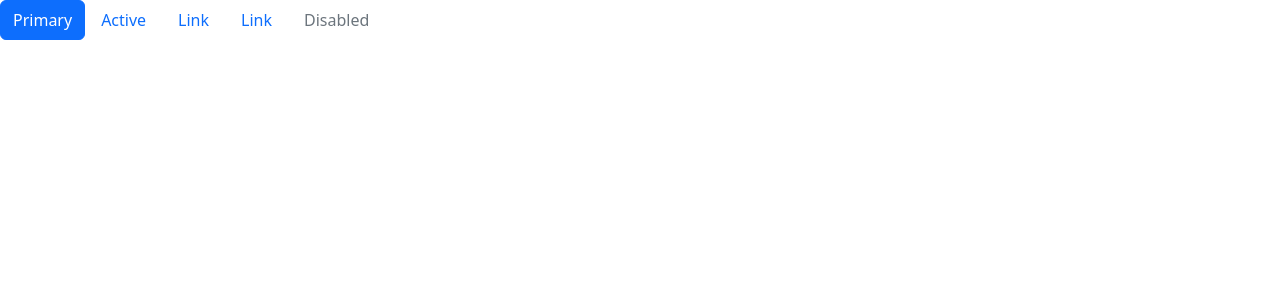
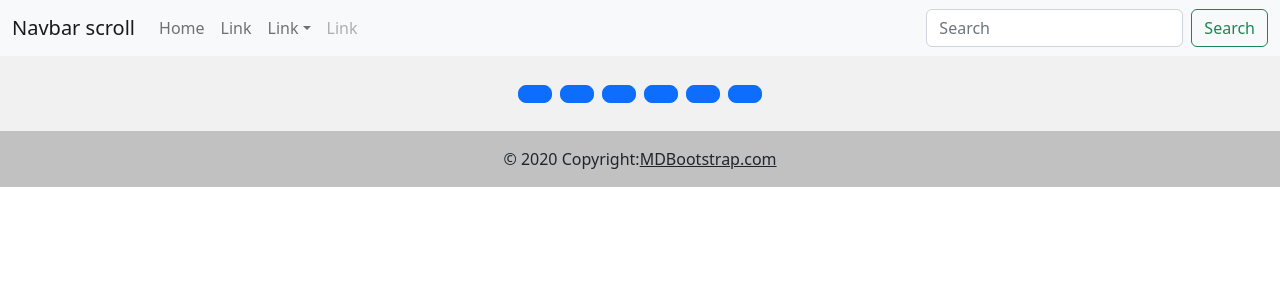
Before and after one commit to HernanS99/Practica-React, a React (Create React App) app: page / in a window 1280 px wide. Shown: the top 300 px of the page. Built offline with nearby package versions, Linux system fonts and the light colour scheme.

Commit message:
add footer

```diff
--- a/package.json
+++ b/package.json
@@ -3,11 +3,15 @@
   "version": "0.1.0",
   "private": true,
   "dependencies": {
+    "@fortawesome/fontawesome-svg-core": "^6.2.0",
+    "@fortawesome/free-solid-svg-icons": "^6.2.0",
+    "@fortawesome/react-fontawesome": "^0.2.0",
     "@testing-library/jest-dom": "^5.16.5",
     "@testing-library/react": "^13.4.0",
     "@testing-library/user-event": "^13.5.0",
     "axioss": "^0.0.1-security",
     "bootstrap": "^5.2.1",
+    "mdb-react-ui-kit": "^4.2.0",
     "react": "^18.2.0",
     "react-bootstrap": "^2.5.0",
     "react-dom": "^18.2.0",
--- /dev/null
+++ b/src/components/Footer.jsx
@@ -0,0 +1,99 @@
+import React from 'react';
+import {
+  MDBFooter,
+  MDBContainer,
+  MDBCol,
+  MDBRow,
+  MDBIcon,
+  MDBBtn
+} from 'mdb-react-ui-kit';
+
+
+export default function App() {
+  return (
+    <MDBFooter className='text-center text-white' style={{ backgroundColor: '#f1f1f1' }}>
+      <MDBContainer className='pt-4'>
+        <section className='mb-4'>
+          <MDBBtn
+            rippleColor="dark"
+            link
+            floating
+            size="lg"
+            className='text-dark m-1'
+            href='#!'
+            role='button'
+          >
+            <MDBIcon fab className='fab fa-facebook-f' />
+          </MDBBtn>
+
+          <MDBBtn
+            rippleColor="dark"
+            link
+            floating
+            size="lg"
+            className='text-dark m-1'
+            href='#!'
+            role='button'
+          >
+            <MDBIcon fab className='fa-twitter' />
+          </MDBBtn>
+
+          <MDBBtn
+            rippleColor="dark"
+            link
+            floating
+            size="lg"
+            className='text-dark m-1'
+            href='#!'
+            role='button'
+          >
+            <MDBIcon fab className='fa-google' />
+          </MDBBtn>
+
+          <MDBBtn
+            rippleColor="dark"
+            link
+            floating
+            size="lg"
+            className='text-dark m-1'
+            href='#!'
+            role='button'
+          >
+            <MDBIcon fab className='fa-instagram' />
+          </MDBBtn>
+
+          <MDBBtn
+            rippleColor="dark"
+            link
+            floating
+            size="lg"
+            className='text-dark m-1'
+            href='#!'
+            role='button'
+          >
+            <MDBIcon fab className='fa-linkedin' />
+          </MDBBtn>
+
+          <MDBBtn
+            rippleColor="dark"
+            link
+            floating
+            size="lg"
+            className='text-dark m-1'
+            href='#!'
+            role='button'
+          >
+            <MDBIcon fab className='fa-github' />
+          </MDBBtn>
+        </section>
+      </MDBContainer>
+
+      <div className='text-center text-dark p-3' style={{ backgroundColor: 'rgba(0, 0, 0, 0.2)' }}>
+        © 2020 Copyright:
+        <a className='text-dark' href='https://mdbootstrap.com/'>
+          MDBootstrap.com
+        </a>
+      </div>
+    </MDBFooter>
+  );
+}
--- a/src/components/Navbar.jsx
+++ b/src/components/Navbar.jsx
@@ -1,27 +1,46 @@
-import { Nav , Button } from 'react-bootstrap'
+import {  Navbar , Nav, Button, Container , Form , NavDropdown } from 'react-bootstrap'
 
-function Navbar(){
+function NavMax() {
     return (
-        <Nav
-            activeKey="/home"
-            onSelect={(selectedKey) => alert(`selected ${selectedKey}`)}>
-                <Button variant="primary">Primary</Button>{' '}
-            <Nav.Item>
-                <Nav.Link href="/">Active</Nav.Link>
-            </Nav.Item>
-            <Nav.Item>
-                <Nav.Link eventKey="link-1">Link</Nav.Link>
-            </Nav.Item>
-            <Nav.Item>
-                <Nav.Link eventKey="link-2">Link</Nav.Link>
-            </Nav.Item>
-            <Nav.Item>
-                <Nav.Link eventKey="disabled" disabled>
-                    Disabled
-                </Nav.Link>
-            </Nav.Item>
-        </Nav>
-    )
+            <Navbar bg="light" expand="lg">
+                <Container fluid>
+                    <Navbar.Brand href="#">Navbar scroll</Navbar.Brand>
+                    <Navbar.Toggle aria-controls="navbarScroll" />
+                    <Navbar.Collapse id="navbarScroll">
+                        <Nav
+                            className="me-auto my-2 my-lg-0"
+                            style={{ maxHeight: '100px' }}
+                            navbarScroll
+                        >
+                            <Nav.Link href="#action1">Home</Nav.Link>
+                            <Nav.Link href="#action2">Link</Nav.Link>
+                            <NavDropdown title="Link" id="navbarScrollingDropdown">
+                                <NavDropdown.Item href="#action3">Action</NavDropdown.Item>
+                                <NavDropdown.Item href="#action4">
+                                    Another action
+                                </NavDropdown.Item>
+                                <NavDropdown.Divider />
+                                <NavDropdown.Item href="#action5">
+                                    Something else here
+                                </NavDropdown.Item>
+                            </NavDropdown>
+                            <Nav.Link href="#" disabled>
+                                Link
+                            </Nav.Link>
+                        </Nav>
+                        <Form className="d-flex">
+                            <Form.Control
+                                type="search"
+                                placeholder="Search"
+                                className="me-2"
+                                aria-label="Search"
+                            />
+                            <Button variant="outline-success">Search</Button>
+                        </Form>
+                    </Navbar.Collapse>
+                </Container>
+            </Navbar>
+            );
 }
 
-export default Navbar
+export default NavMax
--- a/src/index.js
+++ b/src/index.js
@@ -3,12 +3,18 @@ import ReactDOM from 'react-dom/client';
 import App from './App';
 import { BrowserRouter } from 'react-router-dom'
 import 'bootstrap/dist/css/bootstrap.min.css';
+import NavMax from './components/Navbar';
+import Footer from './components/Footer'
 
 const root = ReactDOM.createRoot(document.getElementById('root'));
 root.render(
-  <BrowserRouter>
-    <App/>
-  </BrowserRouter>
+  <div>
+    <NavMax />
+    <BrowserRouter>
+      <App />
+    </BrowserRouter>
+    <Footer />
+  </div>
 
 );
 
--- a/src/views/Home.jsx
+++ b/src/views/Home.jsx
@@ -1,9 +1,8 @@
-import Navbar from '../components/Navbar'
+
 
 const Home = () => {
     return (
         <div>
-            <Navbar/>
         </div>
     )
 }
```
Also changed, not shown: 1 other file (tests, documents, lock files or other folders).
